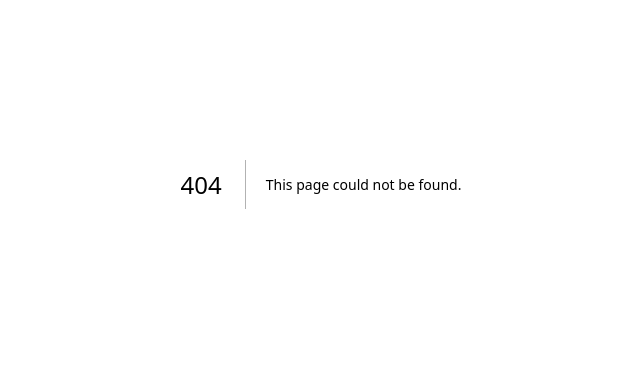
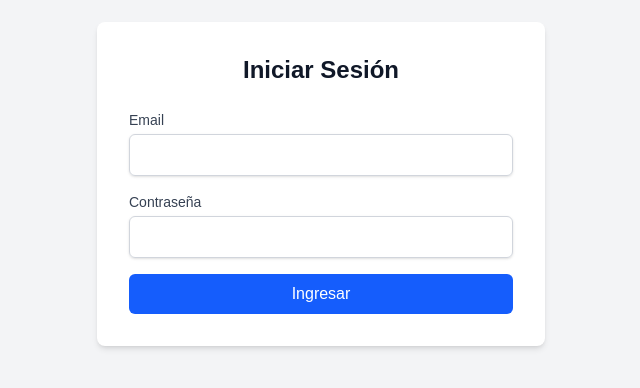
Before and after one commit to iamhosto10/CONSULTORIO-DIGITAL, a Next.js app: page /login in a window 1280 px wide. Before the commit this address had no page. Shown: the part 216-604 px from the top of the page, without its empty margins (319-959 px from the left). Built offline with nearby package versions, Linux system fonts and the light colour scheme; no server answers.

Commit message:
feat(ui): add login page and authentication server action

```diff
--- /dev/null
+++ b/src/actions/auth-actions.ts
@@ -0,0 +1,23 @@
+'use server';
+
+import { signIn } from '@/auth';
+import { AuthError } from 'next-auth';
+
+export async function authenticate(
+  prevState: string | undefined,
+  formData: FormData
+): Promise<string | undefined> {
+  try {
+    await signIn('credentials', formData);
+  } catch (error) {
+    if (error instanceof AuthError) {
+      switch (error.type) {
+        case 'CredentialsSignin':
+          return 'Credenciales inválidas.';
+        default:
+          return 'Algo salió mal.';
+      }
+    }
+    throw error;
+  }
+}
--- /dev/null
+++ b/src/app/login/page.tsx
@@ -0,0 +1,72 @@
+'use client';
+
+import { useActionState } from 'react';
+import { useFormStatus } from 'react-dom';
+import { authenticate } from '@/actions/auth-actions';
+
+function LoginButton() {
+  const { pending } = useFormStatus();
+
+  return (
+    <button
+      type="submit"
+      disabled={pending}
+      className="w-full bg-blue-600 text-white font-medium py-2 px-4 rounded-md hover:bg-blue-700 focus:outline-none focus:ring-2 focus:ring-blue-500 focus:ring-offset-2 disabled:opacity-50 disabled:cursor-not-allowed"
+    >
+      {pending ? 'Cargando...' : 'Ingresar'}
+    </button>
+  );
+}
+
+export default function LoginPage() {
+  const [errorMessage, dispatch] = useActionState(authenticate, undefined);
+
+  return (
+    <div className="flex min-h-screen items-center justify-center bg-gray-100">
+      <div className="w-full max-w-md bg-white p-8 rounded-lg shadow-md">
+        <h2 className="mb-6 text-center text-2xl font-bold text-gray-900">
+          Iniciar Sesión
+        </h2>
+        <form action={dispatch} className="space-y-4">
+          <div>
+            <label
+              htmlFor="email"
+              className="block text-sm font-medium text-gray-700"
+            >
+              Email
+            </label>
+            <input
+              id="email"
+              type="email"
+              name="email"
+              required
+              className="mt-1 block w-full rounded-md border border-gray-300 px-3 py-2 shadow-sm focus:border-blue-500 focus:outline-none focus:ring-1 focus:ring-blue-500"
+            />
+          </div>
+          <div>
+            <label
+              htmlFor="password"
+              className="block text-sm font-medium text-gray-700"
+            >
+              Contraseña
+            </label>
+            <input
+              id="password"
+              type="password"
+              name="password"
+              required
+              minLength={6}
+              className="mt-1 block w-full rounded-md border border-gray-300 px-3 py-2 shadow-sm focus:border-blue-500 focus:outline-none focus:ring-1 focus:ring-blue-500"
+            />
+          </div>
+          <div aria-live="polite" aria-atomic="true">
+            {errorMessage && (
+              <p className="text-sm text-red-500 text-center">{errorMessage}</p>
+            )}
+          </div>
+          <LoginButton />
+        </form>
+      </div>
+    </div>
+  );
+}
```
Also changed, not shown: 1 other file (tests, documents, lock files or other folders).
